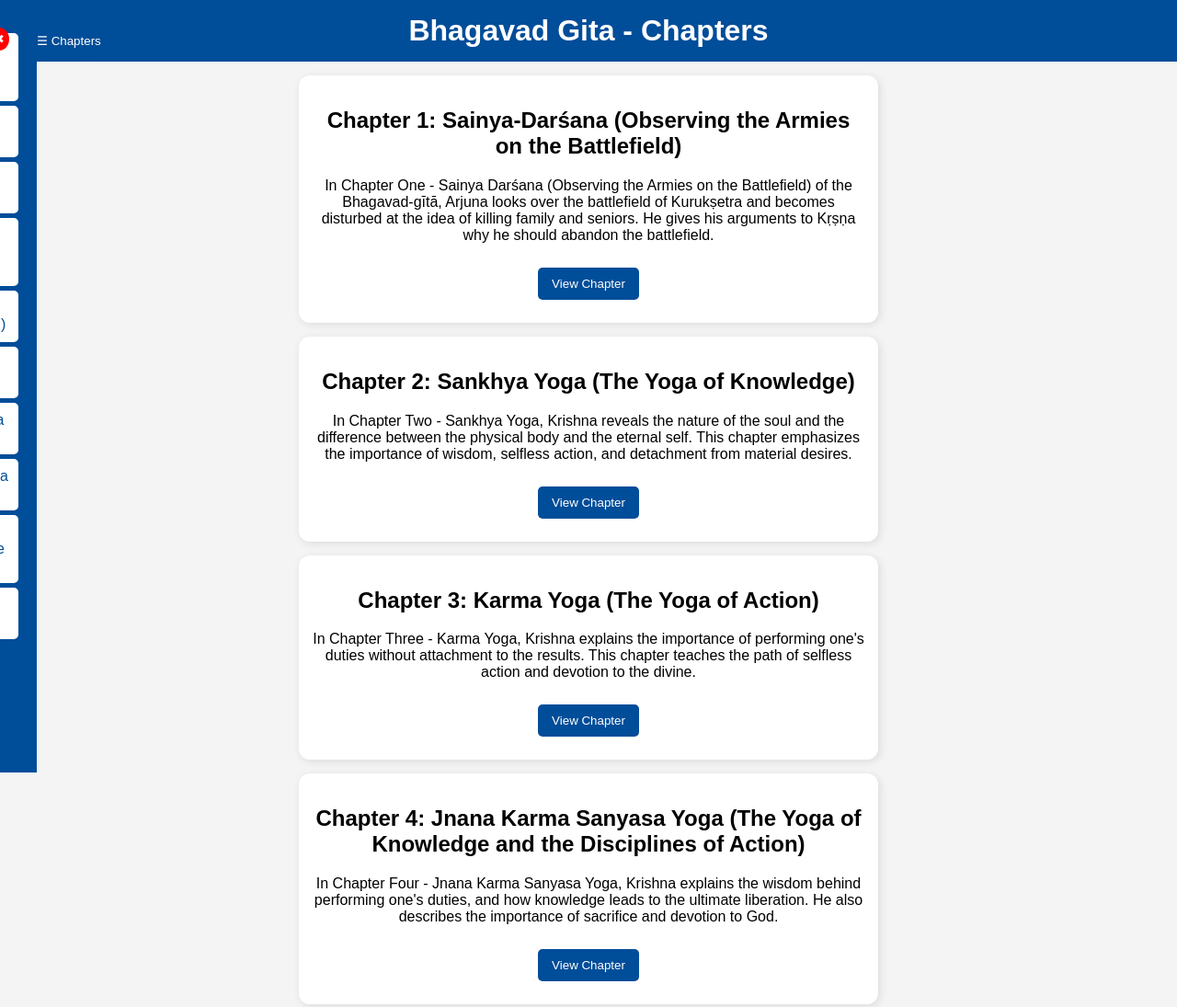
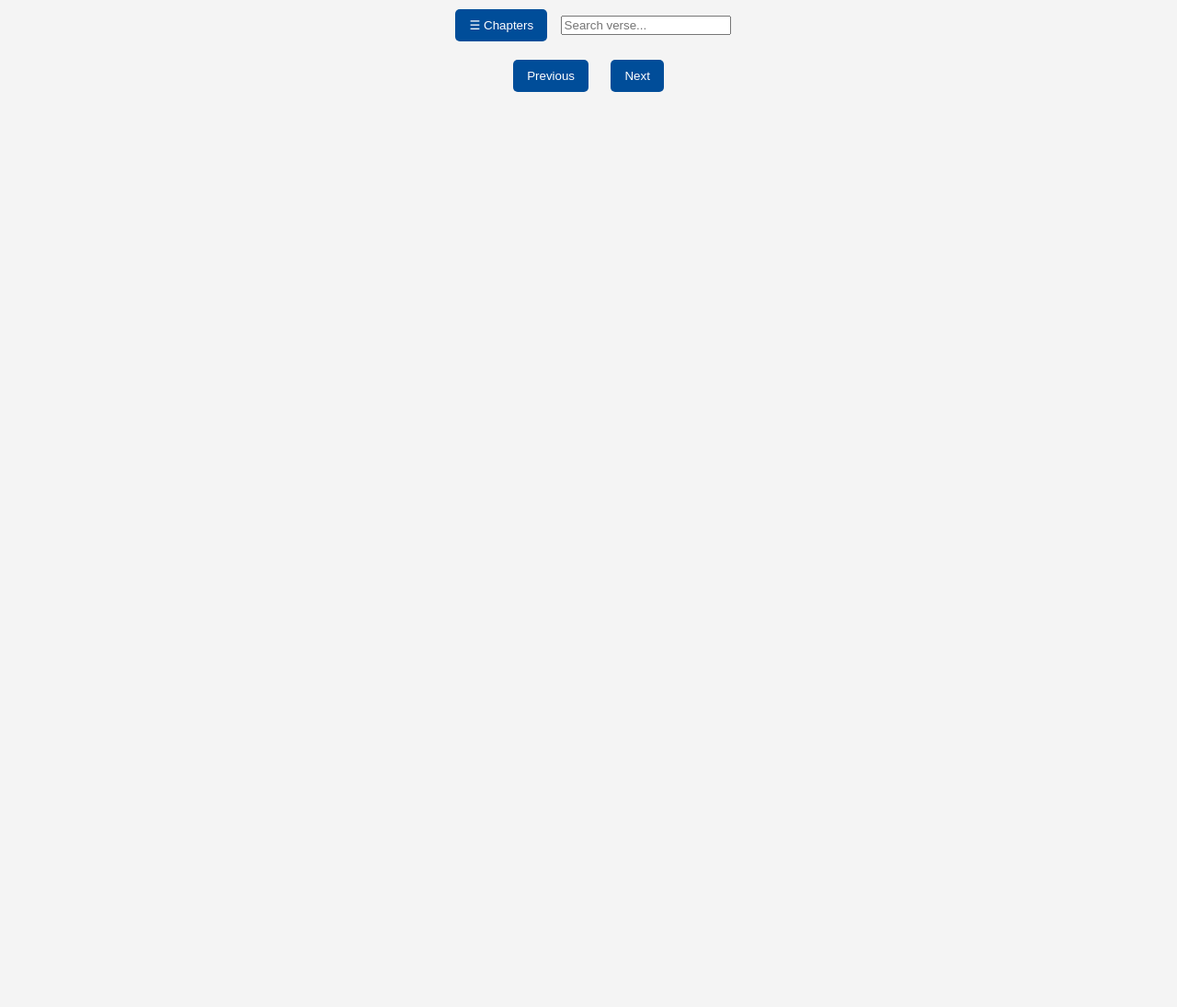
Before and after one commit to ILOVEYOU1994/spirulina, a plain HTML site: page index.html in a window 1280 px wide. Shown: the top 1095 px of the page at 92% size. After the commit the page ends 800 px from the top, so only its background shows below. Drawn offline with Linux system fonts and the light colour scheme.

Commit message:
Update index.html

```diff
--- a/index.html
+++ b/index.html
@@ -3,24 +3,17 @@
 <head>
     <meta charset="UTF-8">
     <meta name="viewport" content="width=device-width, initial-scale=1.0">
-    <title>Bhagavad Gita - Chapters</title>
+    <title>Bhagavad Gita</title>
     <link rel="stylesheet" href="styles.css">
-    <script defer src="script.js"></script>
 </head>
 <body>
+    <button id="menuButton">☰ Chapters</button>
+    <input type="text" id="searchInput" placeholder="Search verse...">
+    <div id="chapterList" class="hidden"></div>
+    <div id="verseContainer"></div>
+    <button id="prevButton">Previous</button>
+    <button id="nextButton">Next</button>
 
-    <button class="floating-btn" onclick="toggleChapterMenu()">☰ Chapters</button>
-
-    <div id="chapter-menu" class="chapter-menu">
-        <button onclick="toggleChapterMenu()" class="close-btn">✖</button>
-        <ul id="chapter-list"></ul>
-    </div>
-
-    <header>
-        <h1>Bhagavad Gita - Chapters</h1>
-    </header>
-
-    <div id="chapter-container"></div>
-
+    <script src="script.js"></script>
 </body>
 </html>
```
